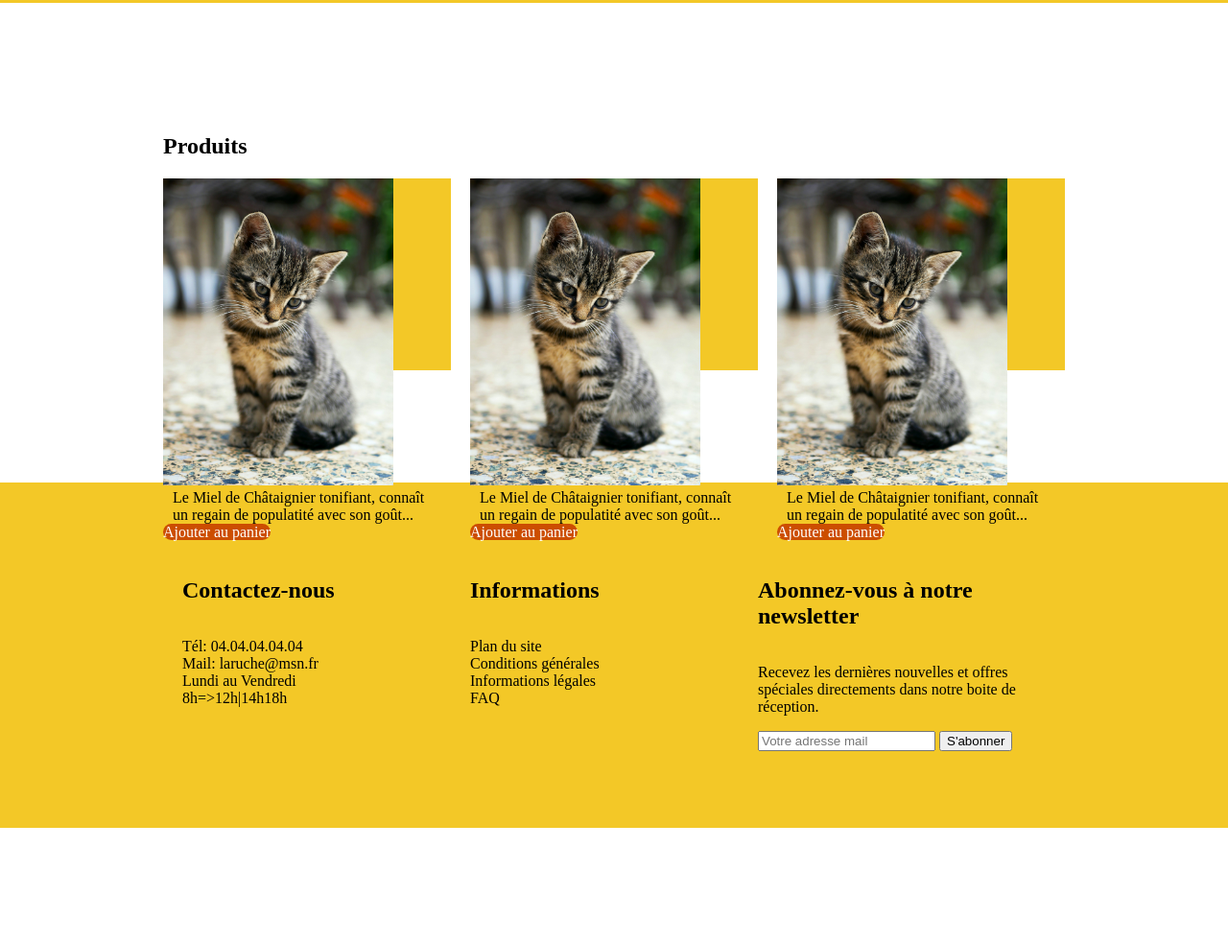
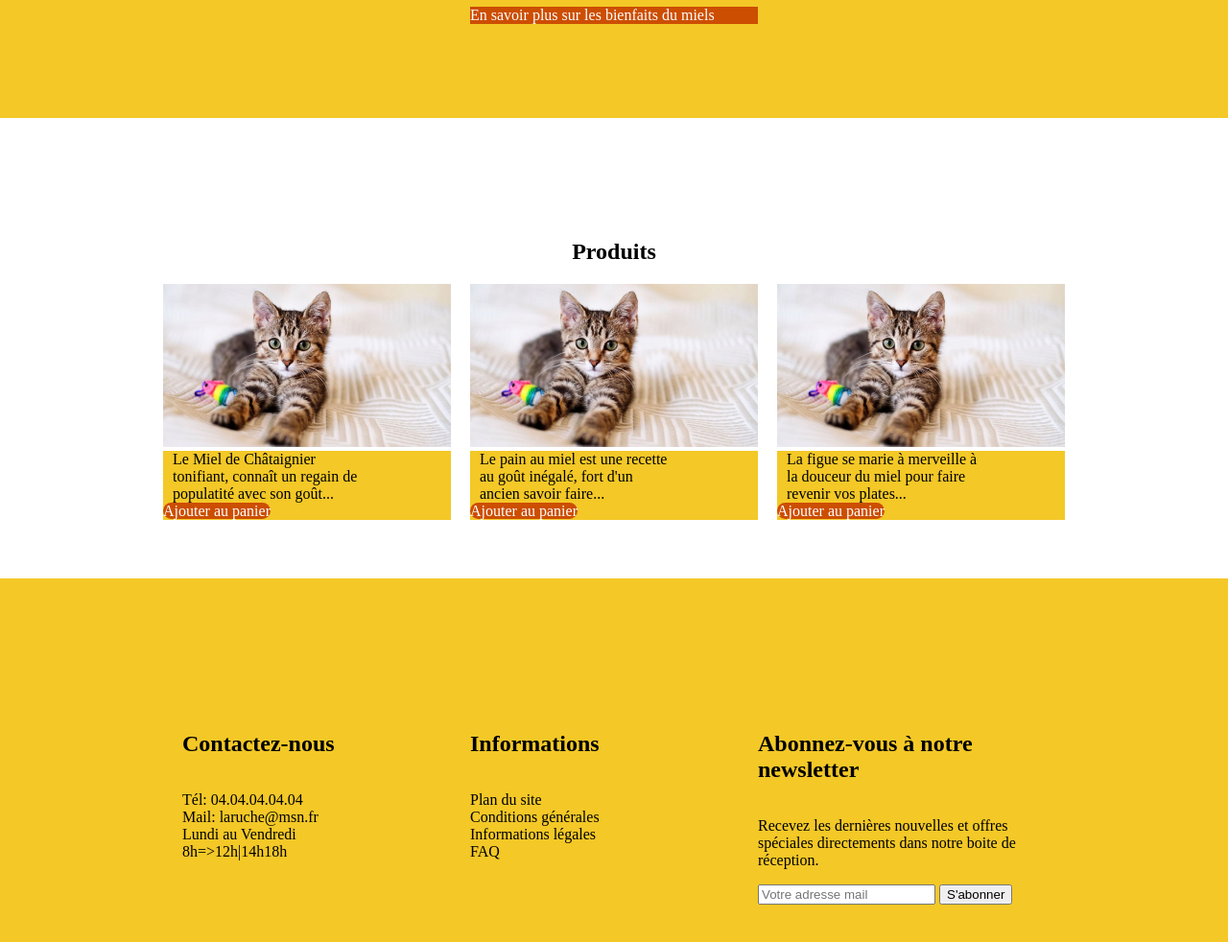
Before and after one commit to Tony-VAN-dev/copieMaquetteDesignedByLudivineBocquier, a plain HTML site: page index.html in a window 1280 px wide. Shown: the part 1286-2268 px from the top of the page at 96% size. Before the commit the page ends 2149 px from the top, so only its background shows below. Drawn offline with Linux system fonts and the light colour scheme.

Commit message:
Mis à jour HTML / CSS

```diff
--- a/index.html
+++ b/index.html
@@ -104,43 +104,51 @@
 
     </section>
     <!--Produits-->
-    <section>
-        <div class="fondBlanc">
+    <section class="fondBlanc">
+
 
             <div class="container">
 
                 <h2>Produits</h2>
                 <div class="cards-wrapper">
-                    <div class="card fondJauneSeulement">
+                    <div class="card">
 
-                        <img src="photo-1529778873920-4da4926a72c2.jpeg">
-
+                        <img src="chat.jpg">
+                        <div class="fondJaune">
                             <p>Le Miel de Châtaignier tonifiant, connaît un regain de populatité avec son goût...</p>
                             <a href"" id="lienAjouterAuPanier">Ajouter au panier</a>
                         </div>
-                    <div class="card fondJauneSeulement">
+                    </div>
+                    <div class="card">
 
-                        <img src="photo-1529778873920-4da4926a72c2.jpeg">
-
-                            <p>Le Miel de Châtaignier tonifiant, connaît un regain de populatité avec son goût...</p>
+                        <img src="chat.jpg">
+                        <div class="fondJaune">
+                            <p>Le pain au miel est une recette au goût
+                                inégalé, fort d'un ancien savoir faire...</p>
                             <a href"" id="lienAjouterAuPanier">Ajouter au panier</a>
                         </div>
-                    <div class="card fondJauneSeulement">
 
-                        <img src="photo-1529778873920-4da4926a72c2.jpeg">
+                    </div>
+                    <div class="card">
 
-                            <p>Le Miel de Châtaignier tonifiant, connaît un regain de populatité avec son goût...</p>
+                        <img src="chat.jpg">
+                        <div class="fondJaune">
+
+                            <p>La figue se marie à merveille à la
+                                douceur du miel pour faire revenir vos
+                                plates...</p>
                             <a href"" id="lienAjouterAuPanier">Ajouter au panier</a>
                         </div>
                     </div>
                 </div>
             </div>
+
     </section>
 
     <!--Footer-->
     <footer>
-        <section>
-            <div class="container fondJaune">
+        <section class="fondJaune">
+            <div class="container">
                 <div class="containerFooterBlocs">
                     <div class="blocFooter">
                         <h2>Contactez-nous</h2>
@@ -154,7 +162,8 @@
                     </div>
                     <div class="blocFooter">
                         <h2>Abonnez-vous à notre newsletter</h2>
-                            <p>Recevez les dernières nouvelles et offres spéciales directements dans notre boite de réception.</p>
+                        <p>Recevez les dernières nouvelles et offres spéciales directements dans notre boite de
+                            réception.</p>
                         <form>
                             <input type="text" placeholder="Votre adresse mail">
                             <button>S'abonner</button>
--- a/style.css
+++ b/style.css
@@ -1,9 +1,37 @@
+/*RESPONSIVE*/
+@media(max-width:768px)
+{
+    .nav-bar{
+        .liens{
+            ul{
+                display:flex;
+                flex-direction: row;
+                flex-wrap:wrap;
+            }
+
+        }
+
+    }
+
+    .cards-wrapper{
+        display:flex;
+        flex-wrap:wrap;
+    }
+    .container{
+
+    }
+}
+
 /* *{
     border:solid red;
 } */
 
 body{
     margin:0px;
+}
+
+section{
+    padding:10px;
 }
 
 .nav-bar{
@@ -51,9 +79,11 @@ body{
     display:flex;
     flex-direction:column;
     width:auto;
-    height:200px;
+    height:300px;
     justify-content:center;
+    align-items:center;
     padding:80px 30px 80px 30px;
+
 }
 .containerFooterBlocs{
     display:flex;
@@ -83,8 +113,14 @@ body{
         width:300px;
         height:200px;
 
-        /*Couleur de fond*/
-        background-color:#F3C827;
+        .fondJaune{
+            p{
+                width:200px;
+            }
+        }
+
+
+
         #lienAjouterAuPanier{
             background-color:#CC4E00;
             color:white;
@@ -94,10 +130,11 @@ body{
     }
     img{
 
-        width:80%;
+        width:100%;
     }
     .fondJauneSeulement{
         margin:0px;
+        background-color:#F3C827;
 
 
     }
@@ -186,20 +223,10 @@ body{
 /*Fonds*/
 .fondBlanc{
     background-color:white;
-    display:flex;
-    justify-content:center;
-    align-items:center;
-    height:500px;
-
-
-
 }
 
 .fondJaune{
     background-color:#F3C827;
-    display:flex;
-    justify-content:center;
-    align-items:center;
 }
 
 #bienfaitsMielsLien{
```
Also changed, not shown: chat.jpg (added). Lines whose indentation alone changed are shown as unchanged.
